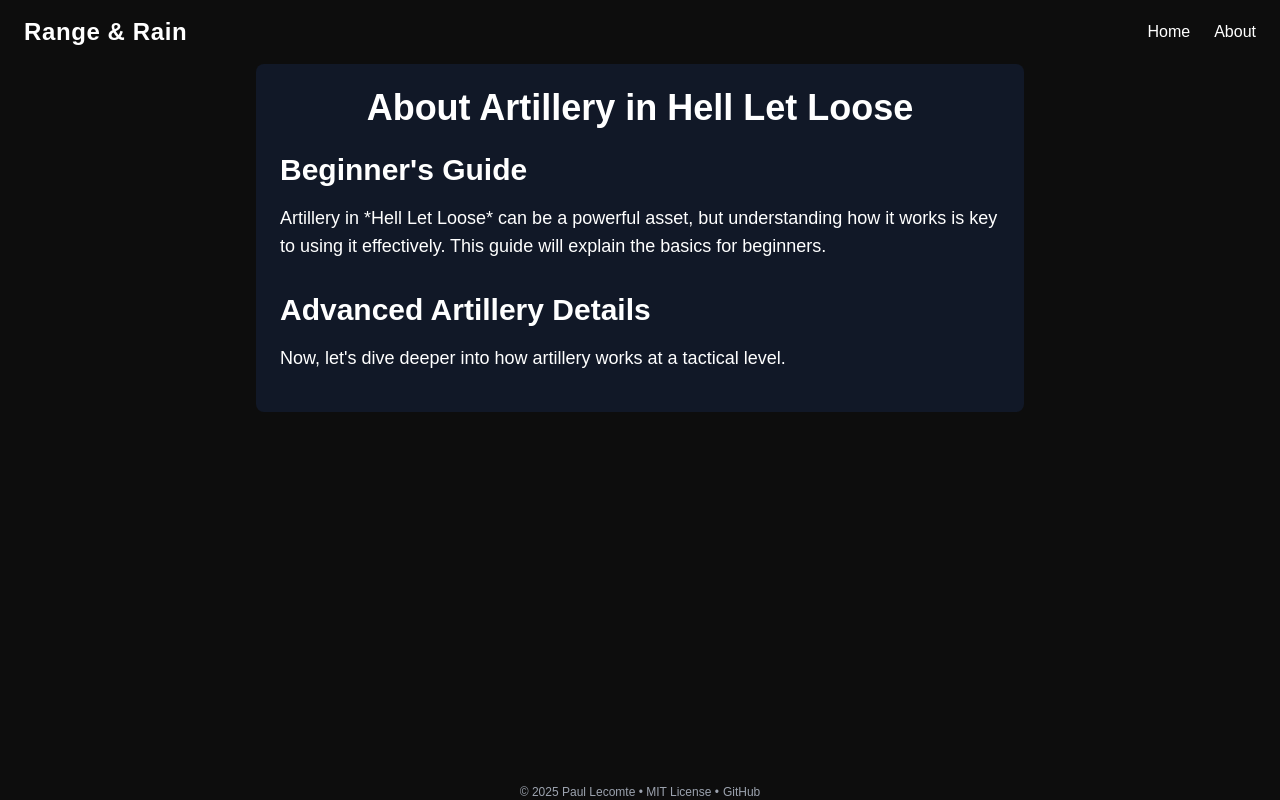
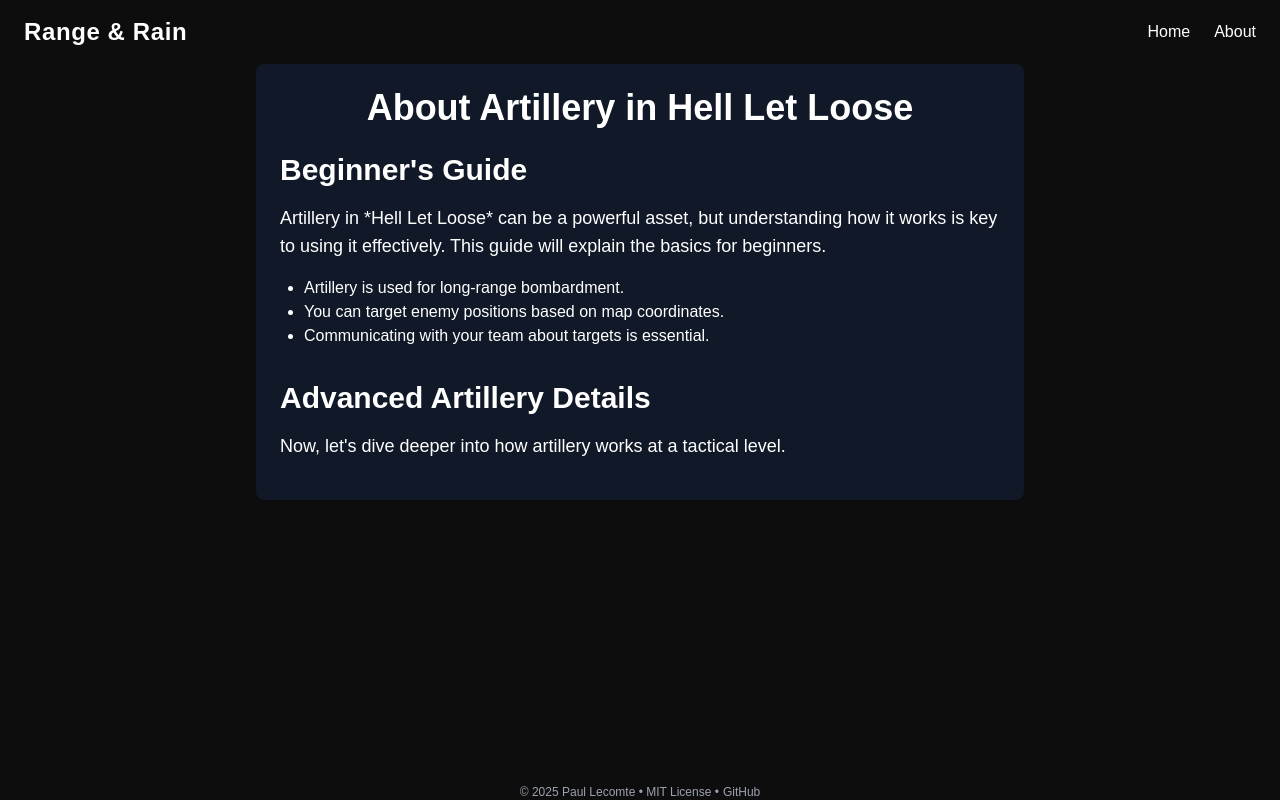
Before and after one commit to Paul-Lecomte/RangeAndRain, a Next.js app: page /about in a window 1280 px wide. Built offline with nearby package versions, Linux system fonts and the light colour scheme.

Commit message:
beginner section

```diff
--- a/src/app/about/page.js
+++ b/src/app/about/page.js
@@ -8,6 +8,11 @@
                 <p className="text-lg mb-4">
                     Artillery in *Hell Let Loose* can be a powerful asset, but understanding how it works is key to using it effectively. This guide will explain the basics for beginners.
                 </p>
+                <ul className="list-disc pl-6">
+                    <li>Artillery is used for long-range bombardment.</li>
+                    <li>You can target enemy positions based on map coordinates.</li>
+                    <li>Communicating with your team about targets is essential.</li>
+                </ul>
             </section>
 
             <section className="mt-8">
```
